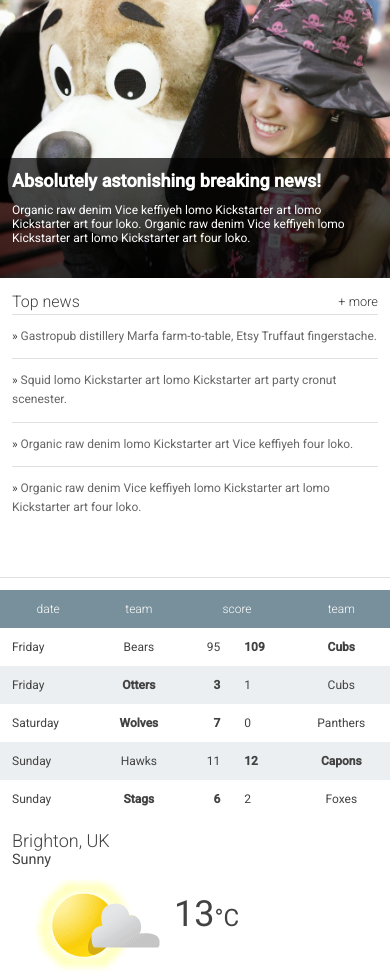
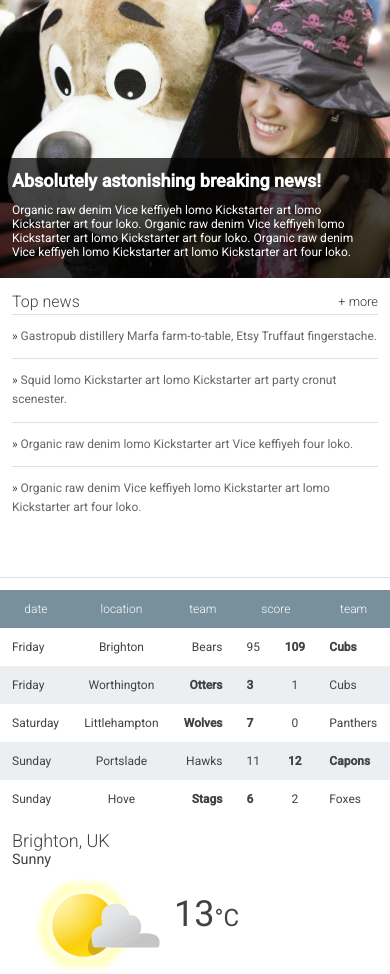
Before and after one commit to arslanalan/Home-Town-App, a plain HTML site: page index.html in a window 390 px wide. Shown: the part 82-1056 px from the top of the page. Drawn offline with Linux system fonts and the light colour scheme.

Commit message:
Apply contained scrolling responsive technique to scores table

```diff
--- a/index.html
+++ b/index.html
@@ -38,7 +38,7 @@
         <section class="hero">
           <article class="description">
             <h2>Absolutely astonishing breaking news!</h2>
-            <p>Organic raw denim Vice keffiyeh lomo Kickstarter art lomo Kickstarter art four loko. Organic raw denim Vice keffiyeh lomo Kickstarter art lomo Kickstarter art four loko.</p>
+            <p>Organic raw denim Vice keffiyeh lomo Kickstarter art lomo Kickstarter art four loko. Organic raw denim Vice keffiyeh lomo Kickstarter art lomo Kickstarter art four loko. Organic raw denim Vice keffiyeh lomo Kickstarter art lomo Kickstarter art four loko.</p>
           </article>
         </section>
 
@@ -61,10 +61,12 @@
         </section>
 
         <section class="scores">
+          <div class="contained_table">
             <table class="scores__table">
               <thead>
                 <tr>
                   <th>date</th>
+                  <th class="scores__location">location</th>
                   <th>team</th>
                   <th colspan="2">score</th>
                   <th>team</th>
@@ -73,6 +75,7 @@
               <tbody>
                 <tr>
                   <td>Friday</td>
+                  <td class="scores__location">Brighton</td>
                   <td>Bears</td>
                   <td>95</td>
                   <td class="winner">109</td>
@@ -80,6 +83,7 @@
                 </tr>
                 <tr>
                   <td>Friday</td>
+                  <td class="scores__location">Worthington</td>
                   <td class="winner">Otters</td>
                   <td class="winner">3</td>
                   <td>1</td>
@@ -87,6 +91,7 @@
                 </tr>
                 <tr>
                   <td>Saturday</td>
+                  <td class="scores__location">Littlehampton</td>
                   <td class="winner">Wolves</td>
                   <td class="winner">7</td>
                   <td>0</td>
@@ -94,6 +99,7 @@
                 </tr>
                 <tr>
                   <td>Sunday</td>
+                  <td class="scores__location">Portslade</td>
                   <td>Hawks</td>
                   <td>11</td>
                   <td class="winner">12</td>
@@ -101,6 +107,7 @@
                 </tr>
                 <tr>
                   <td>Sunday</td>
+                  <td class="scores__location">Hove</td>
                   <td class="winner">Stags</td>
                   <td class="winner">6</td>
                   <td>2</td>
@@ -109,6 +116,7 @@
 
               </tbody>
             </table>
+          </div>
         </section>
 
         <section class="weather">
--- a/main.css
+++ b/main.css
@@ -391,6 +391,11 @@ footer a {
   display: none;
 }
 
+.contained_table {
+    width: 100%;
+    overflow-x: auto;
+}
+
 @media screen and (min-width: 550px) {
     .hero,
     .top-news {
@@ -492,3 +497,7 @@ footer a {
         fill: #E0E0E0;
     }
 }
+
+@media screen and (min-width: 400px) and (max-width: 550px) {
+    body { font-size: 1em; }
+}
```
Lines whose indentation alone changed are shown as unchanged.
